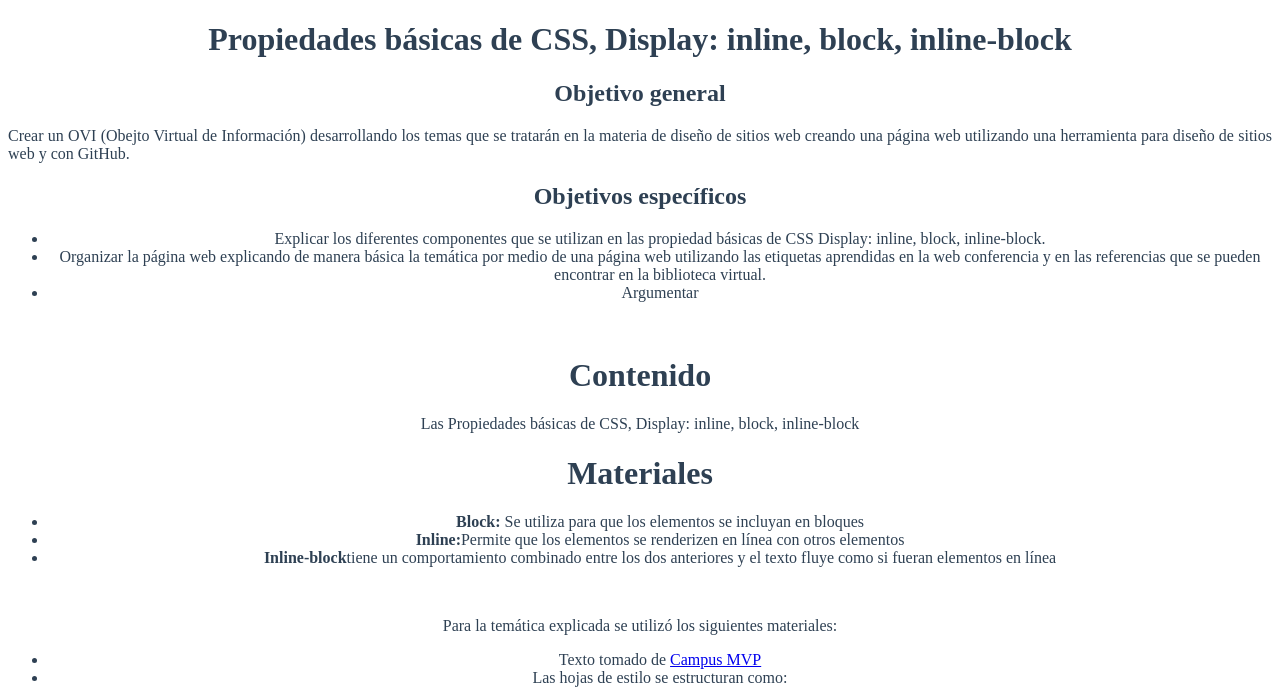
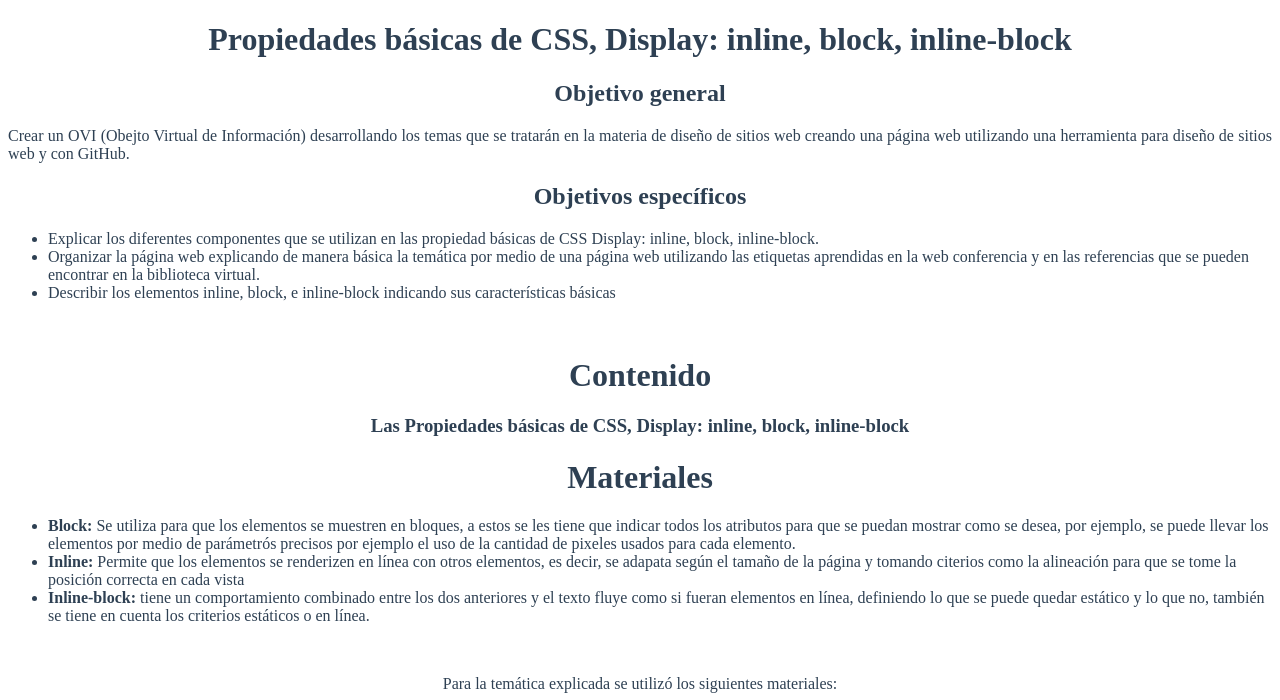
Before and after one commit to JuanchoL16/DSW-JuanLuna, a plain HTML site: page planing.html in a window 1280 px wide. Shown: the top 700 px of the page. Drawn offline with Linux system fonts and the light colour scheme.

Commit message:
Actualización de explicación

```diff
--- a/planing.html
+++ b/planing.html
@@ -17,31 +17,35 @@
 
 		<h2 align = "center">Objetivos específicos</h3>
 		<ul>
-			<li>Explicar los diferentes componentes que se utilizan en las propiedad básicas de CSS Display: inline, block, inline-block.</li>
-			<li>Organizar la página web explicando de manera básica la temática por medio de una página web utilizando las etiquetas aprendidas
+			<li align="left" >Explicar los diferentes componentes que se utilizan en las propiedad básicas de CSS Display: inline, block, inline-block.</li>
+			<li align="left" >Organizar la página web explicando de manera básica la temática por medio de una página web utilizando las etiquetas aprendidas
 				en la web conferencia y en las referencias que se pueden encontrar en la biblioteca virtual.
 			</li>
-			<li>Argumentar</li>
+			<li align="left" >Describir los elementos inline, block, e inline-block indicando sus características básicas</li>
 		</ul>
 	</br>
 		<h1 align = "center">Contenido</h1>
-		<p <h3>Las Propiedades básicas de CSS, Display: inline, block, inline-block</h3></p>
+		<p><h3>Las Propiedades básicas de CSS, Display: inline, block, inline-block</h3></p>
 		<h1 align ="center">Materiales</h1>
 		<ul>
-			<li> <strong>Block:</strong> Se utiliza para que los elementos se incluyan en bloques </li>
-			<li><strong>Inline:</strong>Permite que los elementos se renderizen en línea con otros elementos</li>
-			<li><strong>Inline-block</strong>tiene un comportamiento combinado entre los dos anteriores y el texto fluye como si fueran elementos en línea</li>
+			<li align="left" ><strong>Block: </strong> Se utiliza para que los elementos se muestren en bloques, a estos se les tiene que indicar todos los
+			atributos para que se puedan mostrar como se desea, por ejemplo, se puede llevar los elementos por medio de parámetrós precisos por ejemplo
+		el uso de la cantidad de pixeles usados para cada elemento.</li>
+			<li align="left" ><strong>Inline: </strong>Permite que los elementos se renderizen en línea con otros elementos, es decir, se adapata según el tamaño
+			de la página y tomando citerios como la alineación para que se tome la posición correcta en cada vista</li>
+			<li align="left" ><strong>Inline-block: </strong>tiene un comportamiento combinado entre los dos anteriores y el texto fluye como si fueran elementos en línea,
+			definiendo lo que se puede quedar estático y lo que no, también se tiene en cuenta los criterios estáticos o en línea.</li>
 		</ul>
 	</br>
 		<p align = "center">Para la temática explicada se utilizó los siguientes materiales:
 			<ul>
-				<li>Texto tomado de <a href="https://www.campusmvp.es/recursos/post/Que-diferencias-hay-entre-display-block-inline-e-inline-block-en-CSS.aspx">Campus MVP</a></li>
-				<li>Las hojas de estilo se estructuran como:</li>
+				<li align="left" >Texto tomado de <a href="https://www.campusmvp.es/recursos/post/Que-diferencias-hay-entre-display-block-inline-e-inline-block-en-CSS.aspx">Campus MVP</a></li>
+				<li align="left" >Las hojas de estilo se estructuran como:</li>
 			</ul>
 		<p><img src="ejemplo1css.jpg" align="center">
 			</p>
 		<ul>
-				<li>Aquí podremos ver un pequeño ejemplo de CSS: </li>
+				<li align="left" >Aquí podremos ver un pequeño ejemplo de CSS: </li>
 		</ul>
 			</br>
 			<div align ="center"><img src="ejemplo2css.jpg"></div>
```
